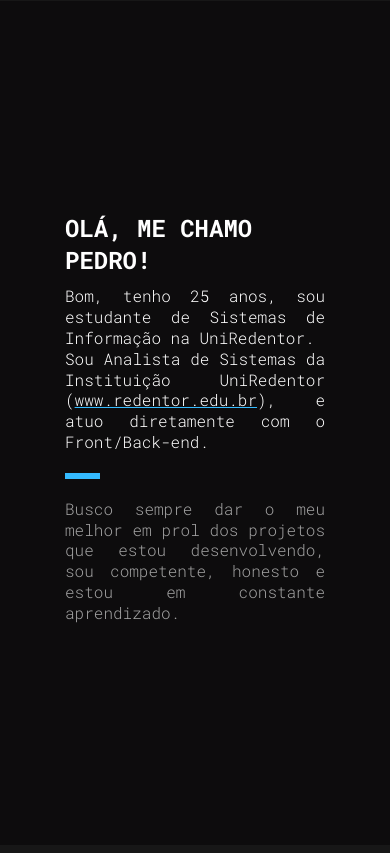
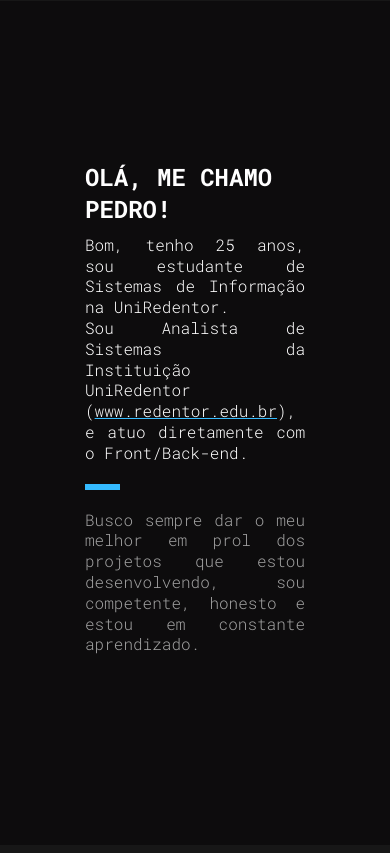
Before and after one commit to pofreire/personal-page, a PHP site: page / in a window 390 px wide. Shown: the part 843-1696 px from the top of the page. Run offline with PHP 8.4, Linux system fonts and the light colour scheme.

Commit message:
correcao profile

```diff
--- a/style.css
+++ b/style.css
@@ -385,10 +385,6 @@ section{
         padding: 40px 0 40px 0;
     }
 }
-@media (max-width: 568px){
-    .profile > .container{
-    max-width: 85%;
-}
 
 .about-profile{
     flex-basis: 0;
@@ -400,6 +396,11 @@ section{
 @media (max-width: 992px) {
     .about-profile{
         padding: 40px 0;
+    }
+}
+@media (max-width: 578px) {
+    .about-profile{
+        padding: 0 20px 20px;
     }
 }
 
```
